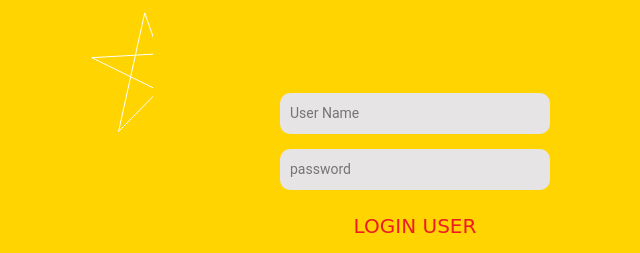
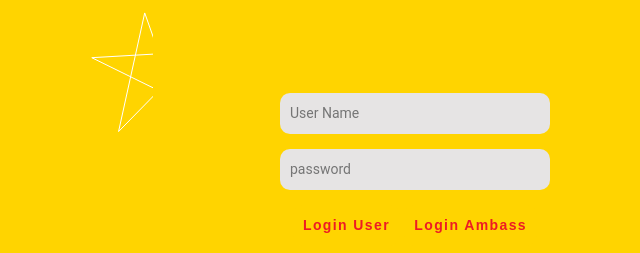
Before and after one commit to Smansarum22/Tico_App, a PHP site: page / in a window 1280 px wide. Shown: the part 357-610 px from the top of the page, without its empty margins (225-865 px from the left). Run offline with PHP 8.4, Linux system fonts and the light colour scheme.

Commit message:
revisilogin

```diff
--- a/css/login.css
+++ b/css/login.css
@@ -104,27 +104,3 @@
      margin-top: -120px;
      margin-left: 0px;
    }
-  .btn{
-    display: block;
-    margin: 0 auto;
-    text-align: center;
-    background-color: #FFD400;
-    border: none;
-    font-size: 20px;
-    text-transform: uppercase;
-    border: none;
-    cursor: pointer;
-    color:#ed1c24;
-    border-radius: 10px;
-    font-family: 'Baloo Tammudu 2', cursive;
-    width: 150px;
-}
-.btn:hover{
-    box-shadow: 0 5px 10px rgba(0, 0, 0, 0.2);
-    background-color: #ed1c24;
-    color: white;
-}
-.bottom{
-    display: block;
-    margin-top: 55px;
-}
--- a/index.html
+++ b/index.html
@@ -35,8 +35,8 @@
            <input type="password" id="password" placeholder="password">
          </form>
          <div class="login-form">
-          <a href="homescreen.html" class="btn" button type="submit">Login User</button>
-          <a href="homescreen.html" button type="submit" class="btn">Login Ambass</button>
+          <button type="submit" class="btn">Login User</button>
+          <button type="submit" class="btn">Login Ambass</button>
           <a href="#">Forgot Password?</a>
         </div>
       </div>
```
Lines whose indentation alone changed are shown as unchanged.
